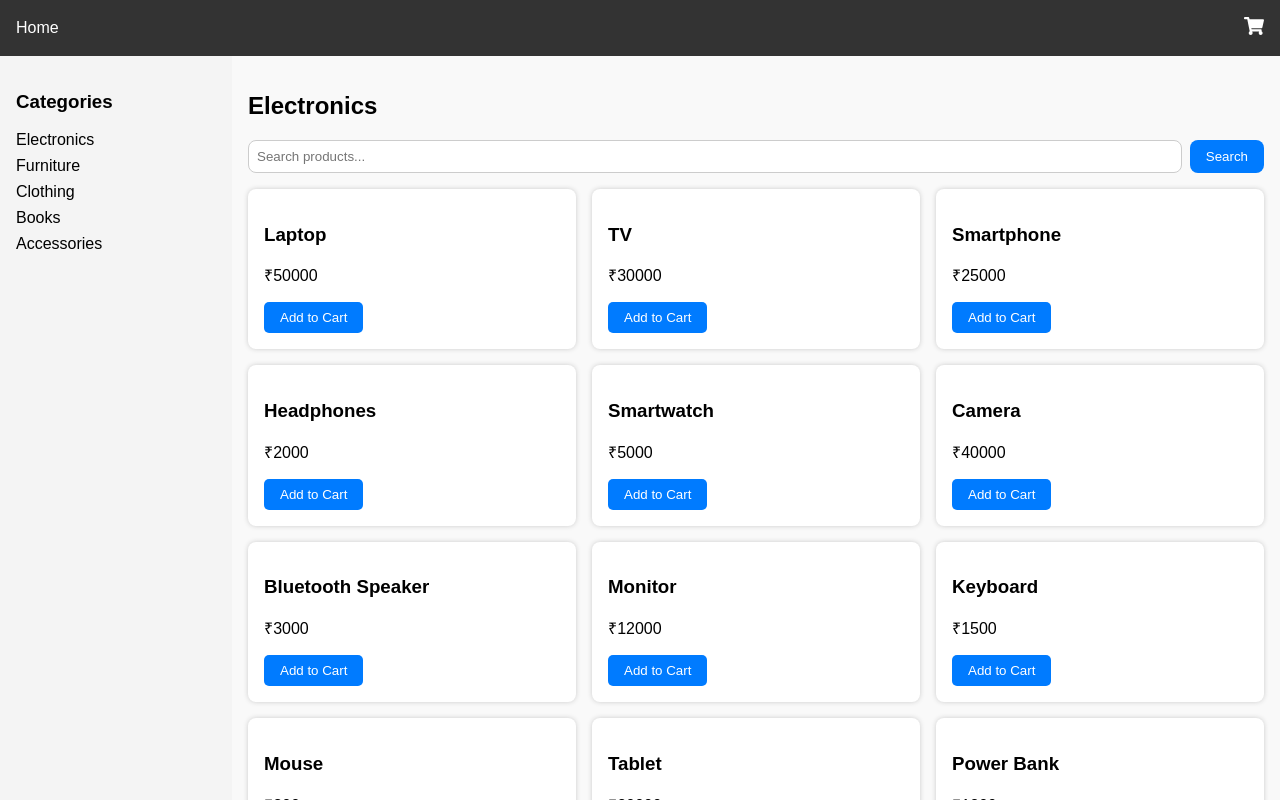
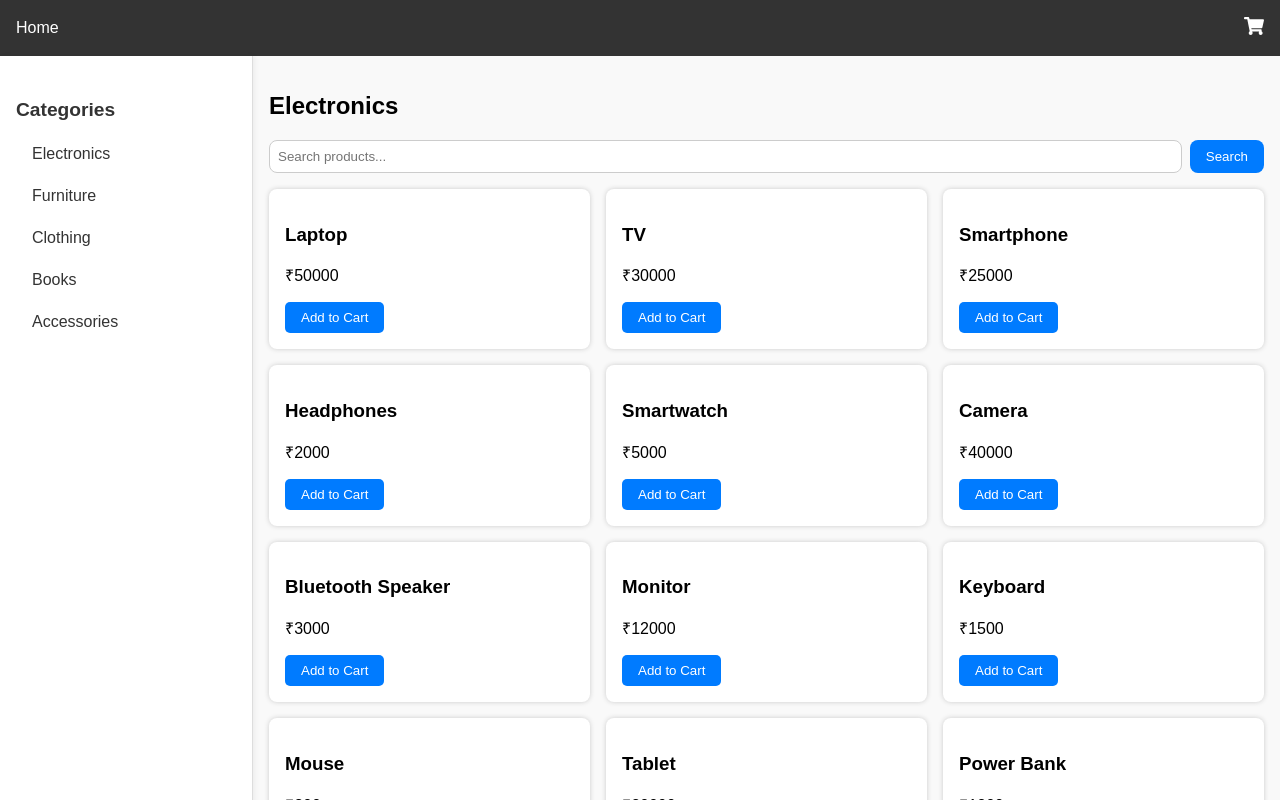
Before and after one commit to RAGHUNANDANLOG/Shopping-App, a React (Vite) app: page / in a window 1280 px wide. Shown: the top 800 px of the page. Built offline with nearby package versions, Linux system fonts and the light colour scheme.

Commit message:
add styles

```diff
--- a/src/components/Sidebar.jsx
+++ b/src/components/Sidebar.jsx
@@ -1,14 +1,45 @@
-const categories = ['Electronics', 'Furniture', 'Clothing', 'Books', 'Accessories']
+import React from 'react';
 
-const Sidebar = ({ setSelectedCategory }) => (
-  <div style={{ width: '200px', background: '#f4f4f4', padding: '1rem' }}>
-    <h3>Categories</h3>
-    {categories.map(cat => (
-      <div key={cat} style={{ margin: '0.5rem 0', cursor: 'pointer' }} onClick={() => setSelectedCategory(cat)}>
+const categories = ['Electronics', 'Furniture', 'Clothing', 'Books', 'Accessories'];
+
+const Sidebar = ({ selectedCategory, setSelectedCategory }) => (
+  <div
+    style={{
+      width: '220px',
+      background: '#ffffff',
+      padding: '1.5rem 1rem',
+      borderRight: '1px solid #ddd',
+      boxShadow: '2px 0 5px rgba(0,0,0,0.05)',
+      height: '100vh',
+      overflowY: 'auto',
+    }}
+  >
+    <h3 style={{ marginBottom: '1rem', fontSize: '1.2rem', color: '#333' }}>Categories</h3>
+    {categories.map((cat) => (
+      <div
+        key={cat}
+        onClick={() => setSelectedCategory(cat)}
+        style={{
+          padding: '0.5rem 1rem',
+          marginBottom: '0.5rem',
+          borderRadius: '8px',
+          background: selectedCategory === cat ? '#007bff' : 'transparent',
+          color: selectedCategory === cat ? '#fff' : '#333',
+          cursor: 'pointer',
+          fontWeight: selectedCategory === cat ? '600' : '400',
+          transition: 'all 0.3s ease',
+        }}
+        onMouseEnter={(e) => {
+          e.target.style.background = selectedCategory === cat ? '#0056b3' : '#f0f0f0';
+        }}
+        onMouseLeave={(e) => {
+          e.target.style.background = selectedCategory === cat ? '#007bff' : 'transparent';
+        }}
+      >
         {cat}
       </div>
     ))}
   </div>
-)
+);
 
-export default Sidebar
+export default Sidebar;
--- a/src/pages/Home.jsx
+++ b/src/pages/Home.jsx
@@ -11,6 +11,11 @@ const Home = ({ category, addToCart }) => {
 
   const handleSearch = () => {
     setSearchTerm(searchInput.trim())
+  }
+
+  const handleAddToCart = (product) => {
+    addToCart(product)
+    alert('Added successfully')  // <-- Alert message here
   }
 
   return (
@@ -67,7 +72,7 @@ const Home = ({ category, addToCart }) => {
             >
               <h3>{p.name}</h3>
               <p>₹{p.price}</p>
-              <button onClick={() => addToCart(p)}>Add to Cart</button>
+              <button onClick={() => handleAddToCart(p)}>Add to Cart</button>
             </div>
           ))
         ) : (
```
